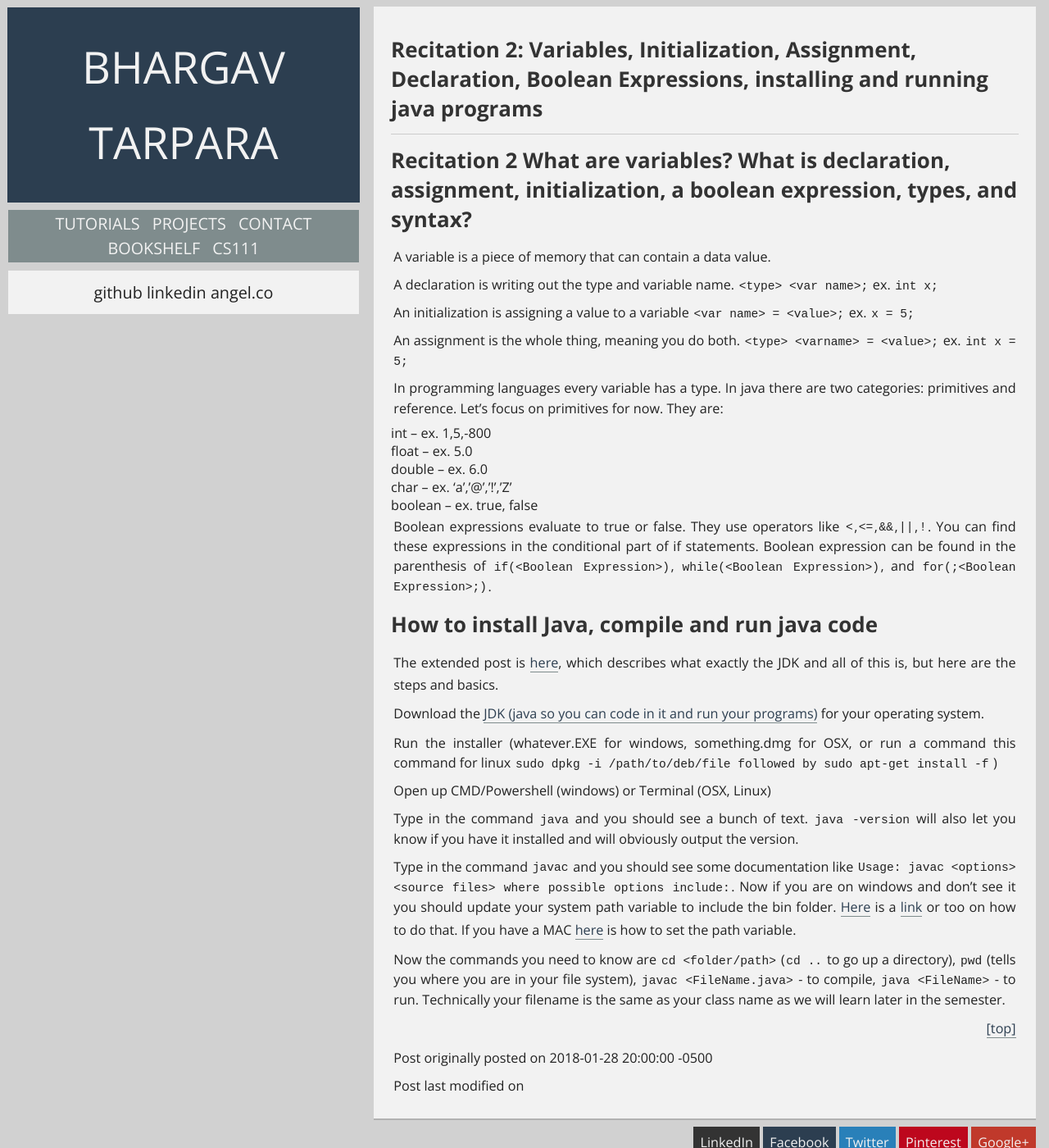
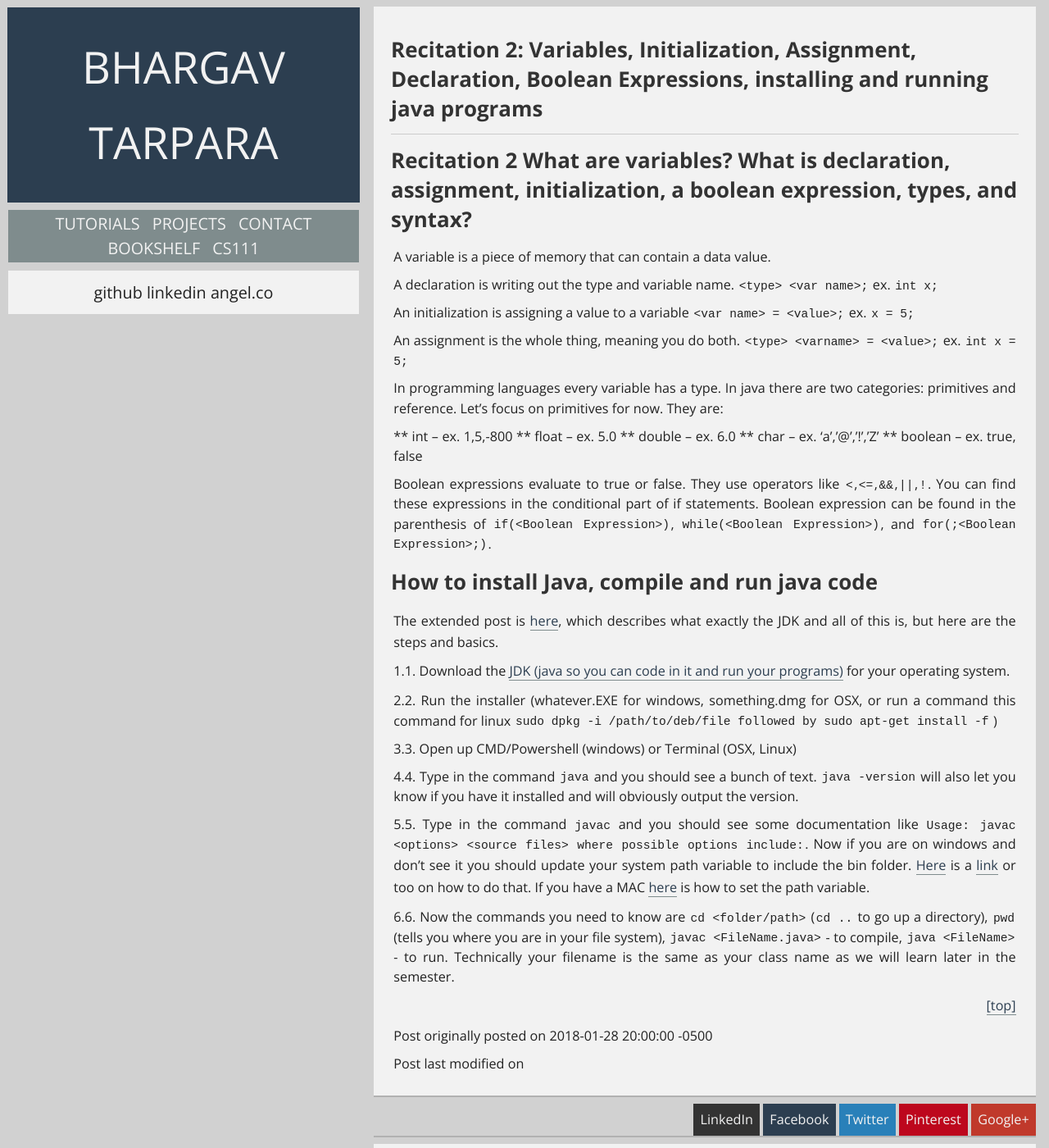
Before and after one commit to BTruer/BTruer.github.io, a Jekyll site: the page built from cs111/_posts/2018-01-29-Recitation-2.md, in a window 1280 px wide and 1400 px high. Shown: the whole window at 82% size. Built offline with Jekyll 4.4.1, drawn with Linux system fonts in a browser that asks for light colours; comment, search, counter and statistics services are not loaded.

Commit message:
rec2 numbers

```diff
--- a/cs111/_posts/2018-01-29-Recitation-2.md
+++ b/cs111/_posts/2018-01-29-Recitation-2.md
@@ -18,25 +18,25 @@ An assignment is the whole thing, meaning you do both. `<type> <varname> = <valu
 
 In programming languages every variable has a type. In java there are two categories: primitives and reference. Let's focus on primitives for now. They are:
 
-* * int  -- ex. 1,5,-800
-* * float -- ex. 5.0
-* * double -- ex. 6.0
-* * char -- ex. 'a','@','!','Z'
-* * boolean -- ex. true, false
+** int  -- ex. 1,5,-800
+** float -- ex. 5.0
+** double -- ex. 6.0
+** char -- ex. 'a','@','!','Z'
+** boolean -- ex. true, false
 
 Boolean expressions evaluate to true or false. They use operators like `<`,`<=`,`&&`,`||`,`!`. You can find these expressions in the conditional part of if statements. Boolean expression can be found in the parenthesis of `if(<Boolean Expression>)`, `while(<Boolean Expression>)`, and `for(;<Boolean Expression>;)`.
 
 # How to install Java, compile and run java code
 The extended post is [here](http://bhargavtarpara.com/Installing-Java-Understanding-JDK-JRE-JVM-JAVA_HOME), which describes what exactly the JDK and all of this is, but here are the steps and basics.
 
-1. Download the [JDK (java so you can code in it and run your programs)](http://www.oracle.com/technetwork/java/javase/downloads/jdk9-downloads-3848520.html) for your operating system.
+1.1. Download the [JDK (java so you can code in it and run your programs)](http://www.oracle.com/technetwork/java/javase/downloads/jdk9-downloads-3848520.html) for your operating system.
 
-2. Run the installer (whatever.EXE for windows, something.dmg for OSX, or run a command this command for linux `sudo dpkg -i /path/to/deb/file followed by sudo apt-get install -f` )
+2.2. Run the installer (whatever.EXE for windows, something.dmg for OSX, or run a command this command for linux `sudo dpkg -i /path/to/deb/file followed by sudo apt-get install -f` )
 
-3. Open up CMD/Powershell (windows) or Terminal (OSX, Linux)
+3.3. Open up CMD/Powershell (windows) or Terminal (OSX, Linux)
 
-4. Type in the command `java` and you should see a bunch of text. `java -version` will also let you know if you have it installed and will obviously output the version.
+4.4. Type in the command `java` and you should see a bunch of text. `java -version` will also let you know if you have it installed and will obviously output the version.
 
-5. Type in the command `javac` and you should see some documentation like `Usage: javac <options> <source files>                                     where possible options include:`. Now if you are on windows and don't see it you should update your system path variable to include the bin folder. [Here](https://stackoverflow.com/questions/32241179/setting-up-enviromental-variables-in-windows-10-to-use-java-and-javac) is a [link](https://javatutorial.net/set-java-home-windows-10) or too on how to do that. If you have a MAC [here](http://www.sajeconsultants.com/how-to-set-java_home-on-mac-os-x/) is how to set the path variable.
+5.5. Type in the command `javac` and you should see some documentation like `Usage: javac <options> <source files>                                     where possible options include:`. Now if you are on windows and don't see it you should update your system path variable to include the bin folder. [Here](https://stackoverflow.com/questions/32241179/setting-up-enviromental-variables-in-windows-10-to-use-java-and-javac) is a [link](https://javatutorial.net/set-java-home-windows-10) or too on how to do that. If you have a MAC [here](http://www.sajeconsultants.com/how-to-set-java_home-on-mac-os-x/) is how to set the path variable.
 
-Now the commands you need to know are `cd <folder/path>` (`cd ..` to go up a directory), `pwd` (tells you where you are in your file system), `javac <FileName.java>` - to compile, `java <FileName>` - to run. Technically your filename is the same as your class name as we will learn later in the semester.
+6.6. Now the commands you need to know are `cd <folder/path>` (`cd ..` to go up a directory), `pwd` (tells you where you are in your file system), `javac <FileName.java>` - to compile, `java <FileName>` - to run. Technically your filename is the same as your class name as we will learn later in the semester.
```
